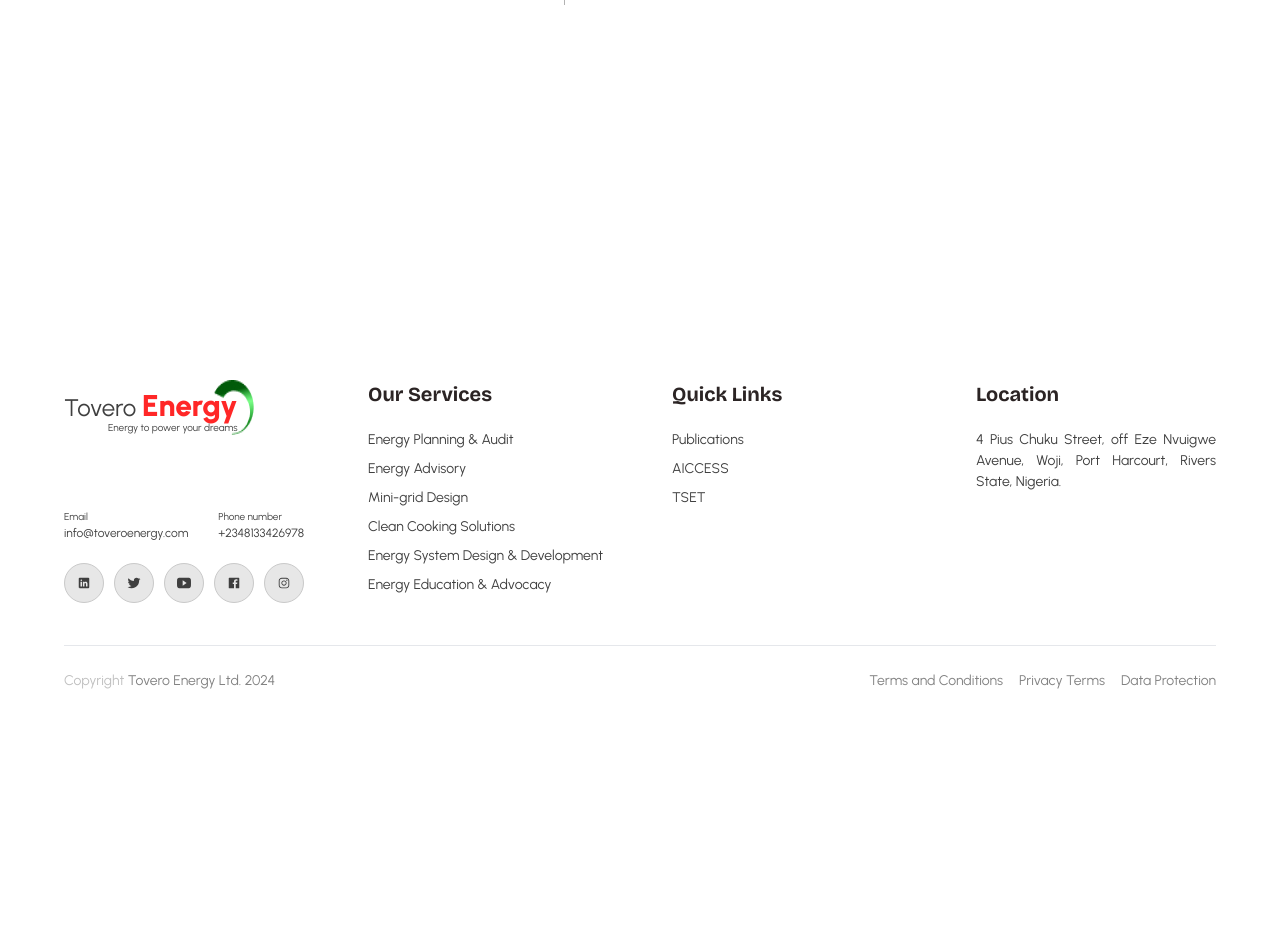
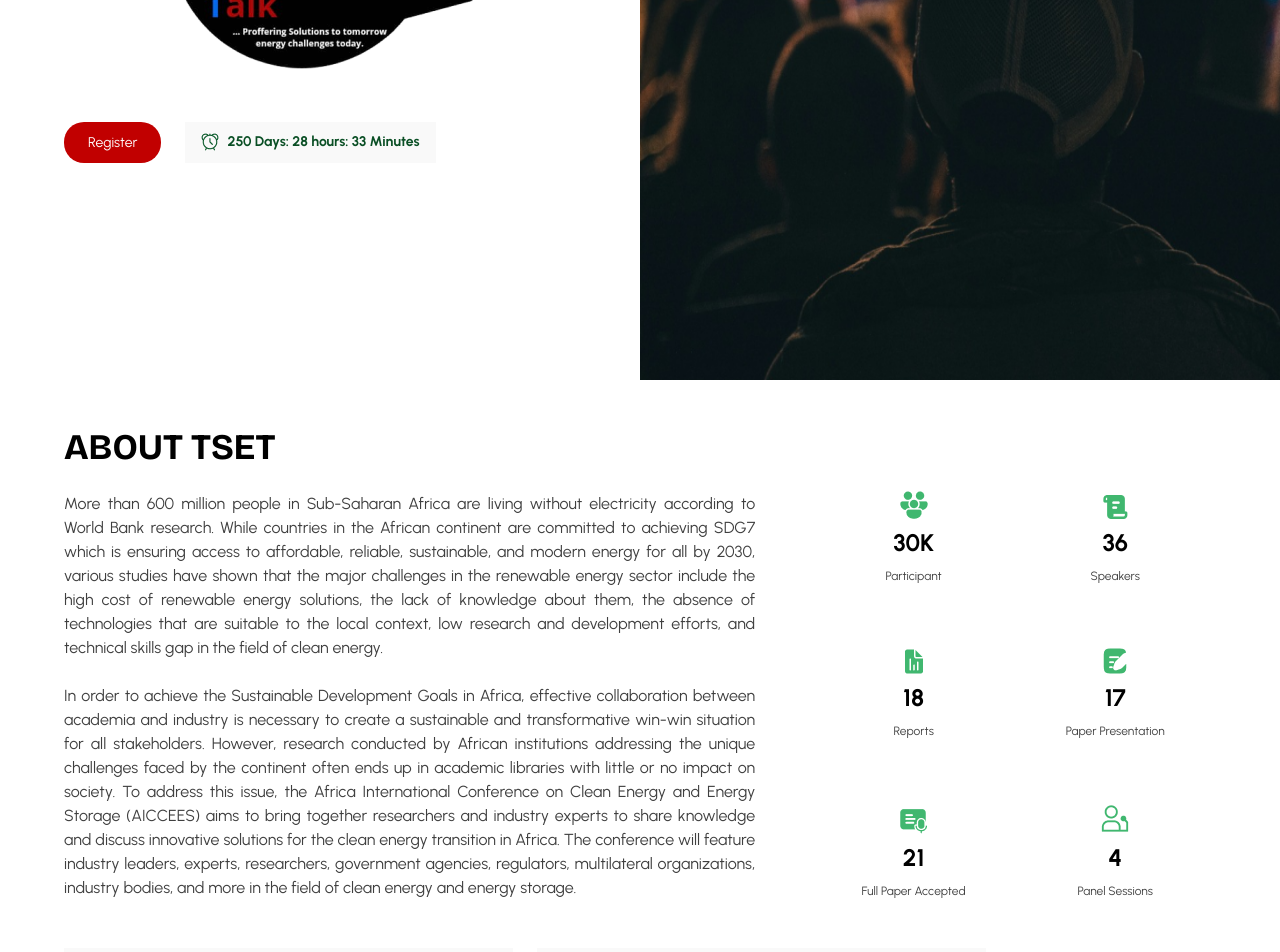
Before and after one commit to rholibobo/tovero, a Next.js app: page /tovero in a window 1280 px wide. Before the commit this address had no page. Shown: the part 420-1372 px from the top of the page. Before the commit the page ends 1135 px from the top, so only its background shows below. Built offline with nearby package versions, Linux system fonts and the light colour scheme; a web font is replaced by a local one.

Commit message:
tovero page

```diff
--- a/src/app/aicess/page.jsx
+++ b/src/app/aiccess/page.jsx
@@ -4,6 +4,7 @@ import aicessImg from "../../../public/images/aicess/aicess_aicess.png";
 import {
   ConferencesInfo,
   ConferenceStats,
+  ConferenceStatsAicess,
 } from "@/components/conferences/conferences";
 import { aicess } from "@/data_models/conferences";
 import Sponsors from "@/components/conferences/sponsors";
@@ -37,7 +38,7 @@ function Aicess() {
             </div>
           ))}
 
-          <ConferenceStats />
+          <ConferenceStatsAicess />
         </div>
         <br />
         <br />
--- /dev/null
+++ b/src/app/tovero/page.jsx
@@ -0,0 +1,78 @@
+import ConferenceHero from "@/components/hero/conference";
+import HeroImg from "../../../public/images/aicess/aicess_hero.png";
+import clockIcon from "../../../public/images/aicess/clock.png";
+import toveroImg from "../../../public/images/aicess/tovero_img.png";
+import Image from "next/image";
+import CustomButton from "@/components/button/button";
+import {
+  ConferenceStats,
+  ConferenceStatsTovero,
+  ConferencesInfo,
+} from "@/components/conferences/conferences";
+import { tovero } from "@/data_models/conferences";
+import Sponsors from "@/components/conferences/sponsors";
+import DetailsItemized from "@/components/conferences/itemized";
+import Submissions from "@/components/conferences/submissions";
+
+function Tovero() {
+  //     const title =
+  //     "Africa International Conference on Clean Energy & Energy Storage";
+  //   const description = "AICCEES 2024";
+  return (
+    <main className="w-full">
+      <div className="h-screen flex">
+        <div className="w-[50%] flex flex-col items-center justify-center">
+          <Image src={toveroImg} alt="tovero image logo" />
+          <br />
+          <br />
+          <div className="w-[80%] my-0 mx-auto flex gap-6">
+            <CustomButton variant="primary" className="">
+              Register
+            </CustomButton>
+            <div className="gap-2 flex items-center bg-cardbg px-4 py-2">
+              <Image src={clockIcon} alt="clock icon" />
+              <p className="text-sm font-bold text-prigreentext">
+                250 Days: 28 hours: 33 Minutes
+              </p>
+            </div>
+          </div>
+        </div>
+        <div className="w-[50%] flex justify-end">
+          <Image src={HeroImg} alt=" hero image" />
+        </div>
+      </div>
+      <br />
+      <br />
+
+      <div className="w-[90%] my-0 mx-auto">
+        <div className="flex justify-between">
+          {tovero["toveroInfo"].map((info, index) => (
+            <div key={index} className="w-[60%]">
+              <ConferencesInfo
+                title={info.title}
+                paragraph1={info.paragraph1}
+                paragraph2={info.paragraph2}
+              />
+            </div>
+          ))}
+
+          <ConferenceStatsTovero />
+        </div>
+
+        <br />
+        <br />
+        <Sponsors />
+        <br />
+        <br />
+        <DetailsItemized />
+        <br />
+        <br />
+      </div>
+      <Submissions />
+      <br />
+      <br />
+    </main>
+  );
+}
+
+export default Tovero;
--- a/src/components/conferences/conferences.jsx
+++ b/src/components/conferences/conferences.jsx
@@ -1,4 +1,4 @@
-import { aicess } from "@/data_models/conferences";
+import { aicess, tovero } from "@/data_models/conferences";
 import Image from "next/image";
 
 export function ConferencesInfo({ title, paragraph1, paragraph2 }) {
@@ -8,12 +8,12 @@ export function ConferencesInfo({ title, paragraph1, paragraph2 }) {
       <br />
       <p className="ptag text-justify">{paragraph1}</p>
       <br />
-      <p className="ptag text-justify">{paragraph1}</p>
+      <p className="ptag text-justify">{paragraph2}</p>
     </div>
   );
 }
 
-export function ConferenceStats() {
+export function ConferenceStatsAicess() {
   return (
     <div className="w-[35%] grid grid-cols-2">
       {aicess["aicessStats"].map((item, index) => (
@@ -27,5 +27,19 @@ export function ConferenceStats() {
     </div>
   );
 }
+export function ConferenceStatsTovero() {
+  return (
+    <div className="w-[35%] grid grid-cols-2">
+      {tovero["toveroStats"].map((item, index) => (
+        <div key={index} className="flex flex-col justify-end items-center gap-2">
+          <Image src={item.logo} />
+          <h1 className="text-2xl font-bold">{item.number}</h1>
+          <p className="text-[12px] text-primarytext">{item.description}</p>
+
+        </div>
+      ))}
+    </div>
+  );
+}
 
 // export default {ConferencesInfo, ConferenceStats};
--- a/src/components/conferences/itemized.jsx
+++ b/src/components/conferences/itemized.jsx
@@ -56,7 +56,7 @@ function DetailsItemized() {
   return (
     <div>
       <div className="w-[70%]">
-        <h1 className="text-prigreentext text-3xl font-bold">AICCEES 2024</h1>
+        <h1 className="text-prigreentext text-3xl font-extrabold">AICCEES 2024</h1>
         <br />
         <p className="ptag">
           The scope of the conference is both contemporary and original
--- a/src/components/hero/conference.jsx
+++ b/src/components/hero/conference.jsx
@@ -1,24 +1,33 @@
+"use client";
+
 import Image from "next/image";
 import CustomButton from "../button/button";
 import clockIcon from "../../../public/images/aicess/clock.png";
+import { usePathname } from "next/navigation";
 
 function ConferenceHero({ HeroImg, title, description, image }) {
+  const pathname = usePathname();
+  const isAiccess = pathname === "/tovero";
+
   return (
     <div className="h-screen flex justify-between relative">
-      <div className="flex">
-        <div className="w-1/2 flex flex-col justify-center px-16">
+      <div className="flex justify-between">
+        <div className={`w-1/2 flex flex-col justify-center`}>
+          <div className={`w-[80%] my-0 mx-auto`}>
             <div className="flex justify-center">
               <Image src={image} alt="conference image" />
             </div>
 
-          <div className="">
+            <div>
               <div className="font-header text-4xl mb-2 text-prigreentext">
                 <h1 className="font-header text-center text-ltgreentext text-4xl">
                   {title}
                 </h1>
               </div>
 
-            <p className="text-redtext text-sm font-bold text-center">{description}</p>
+              <p className="text-redtext text-sm font-bold text-center">
+                {description}
+              </p>
             </div>
             <br />
 
@@ -26,16 +35,19 @@ function ConferenceHero({ HeroImg, title, description, image }) {
               <CustomButton variant="primary">Register</CustomButton>
               <div className="gap-2 flex items-center bg-cardbg px-3">
                 <Image src={clockIcon} alt="clock icon" />
-              <p className="text-sm font-bold text-prigreentext">250 Days: 28 hours: 33 Minutes</p>
+                <p className="text-sm font-bold text-prigreentext">
+                  250 Days: 28 hours: 33 Minutes
+                </p>
+              </div>
             </div>
           </div>
         </div>
 
         <div className="flex justify-end">
-          <Image src={HeroImg} alt="Hero Image" className="" />
+          <Image src={HeroImg} alt="Hero Image" />
         </div>
       </div>
-      <div className="w-[46.8%] h-5 bg-red-600 absolute bottom-0 pr-16"></div>
+      <div className="w-[46.4%] h-5 bg-red-600 absolute bottom-0 pr-16"></div>
     </div>
   );
 }
--- a/src/data_models/conferences.js
+++ b/src/data_models/conferences.js
@@ -48,3 +48,47 @@ export const aicess = {
       },
   ]
 };
+
+export const tovero = {
+  toveroInfo: [
+    {
+      title: "ABOUT TSET",
+      paragraph1:
+        "More than 600 million people in Sub-Saharan Africa are living without electricity according to World Bank research. While countries in the African continent are committed to achieving SDG7 which is ensuring access to affordable, reliable, sustainable, and modern energy for all by 2030, various studies have shown that the major challenges in the renewable energy sector include the high cost of renewable energy solutions, the lack of knowledge about them, the absence of technologies that are suitable to the local context, low research and development efforts, and technical skills gap in the field of clean energy. ",
+      paragraph2:
+        "In order to achieve the Sustainable Development Goals in Africa, effective collaboration between academia and industry is necessary to create a sustainable and transformative win-win situation for all stakeholders. However, research conducted by African institutions addressing the unique challenges faced by the continent often ends up in academic libraries with little or no impact on society. To address this issue, the Africa International Conference on Clean Energy and Energy Storage (AICCEES) aims to bring together researchers and industry experts to share knowledge and discuss innovative solutions for the clean energy transition in Africa. The conference will feature industry leaders, experts, researchers, government agencies, regulators, multilateral organizations, industry bodies, and more in the field of clean energy and energy storage.",
+    },
+  ],
+  toveroStats: [
+    {
+        logo: logo1,
+        number: "30K",
+        description: "Participant",
+      },
+      {
+        logo: logo2,
+        number: "36",
+        description: "Speakers",
+      },
+      {
+        logo: logo3,
+        number: "18",
+        description: "Reports",
+      },
+      {
+        logo: logo4,
+        number: "17",
+        description: "Paper Presentation",
+      },
+      {
+        logo: logo5,
+        number: "21",
+        description: "Full Paper Accepted",
+      },
+      {
+        logo: logo6,
+        number: "4",
+        description: "Panel Sessions",
+      },
+  ]
+}
```
Also changed, not shown: public/images/aicess/tovero_img.png (added). Lines whose indentation alone changed are shown as unchanged.
